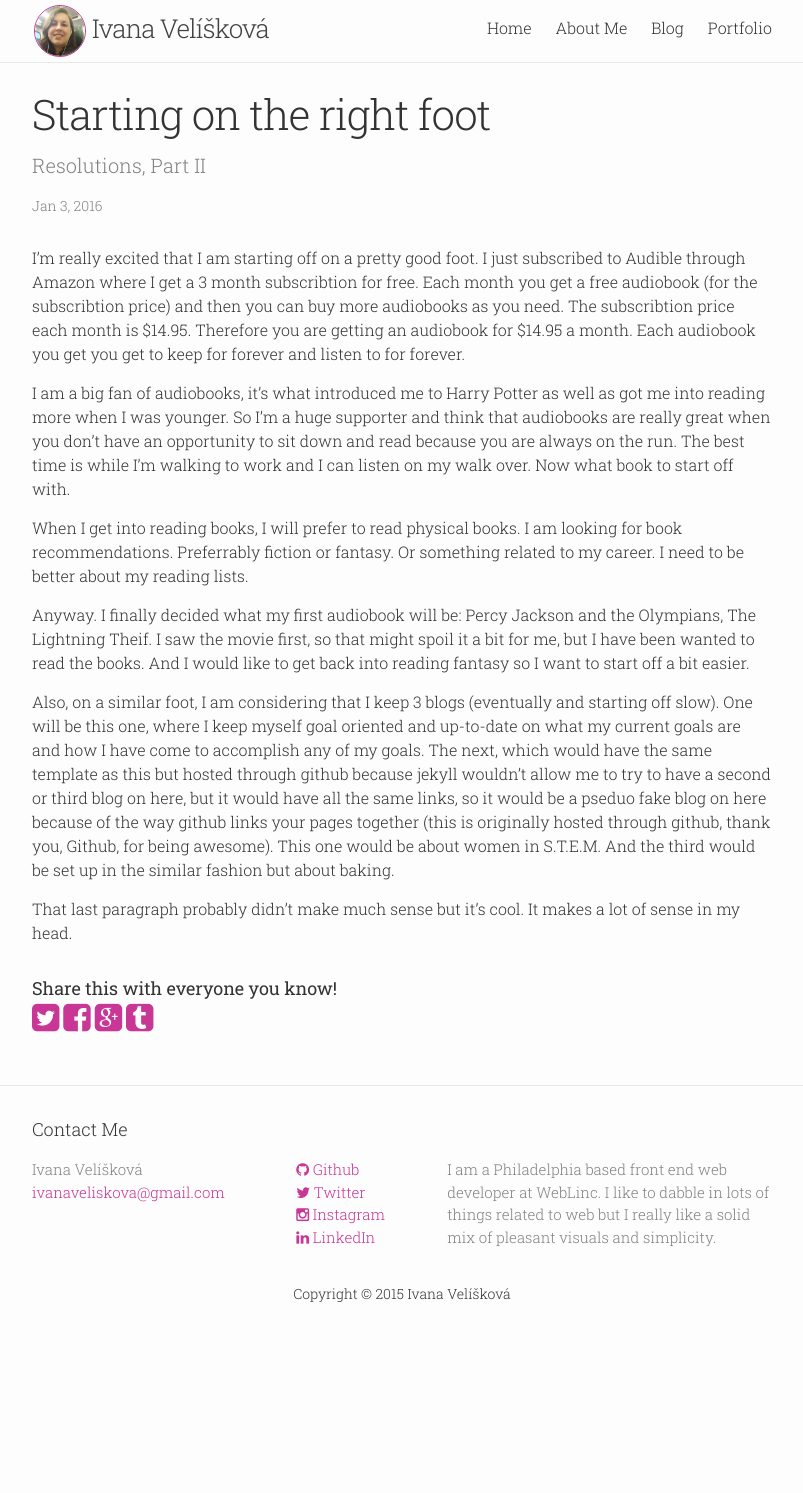
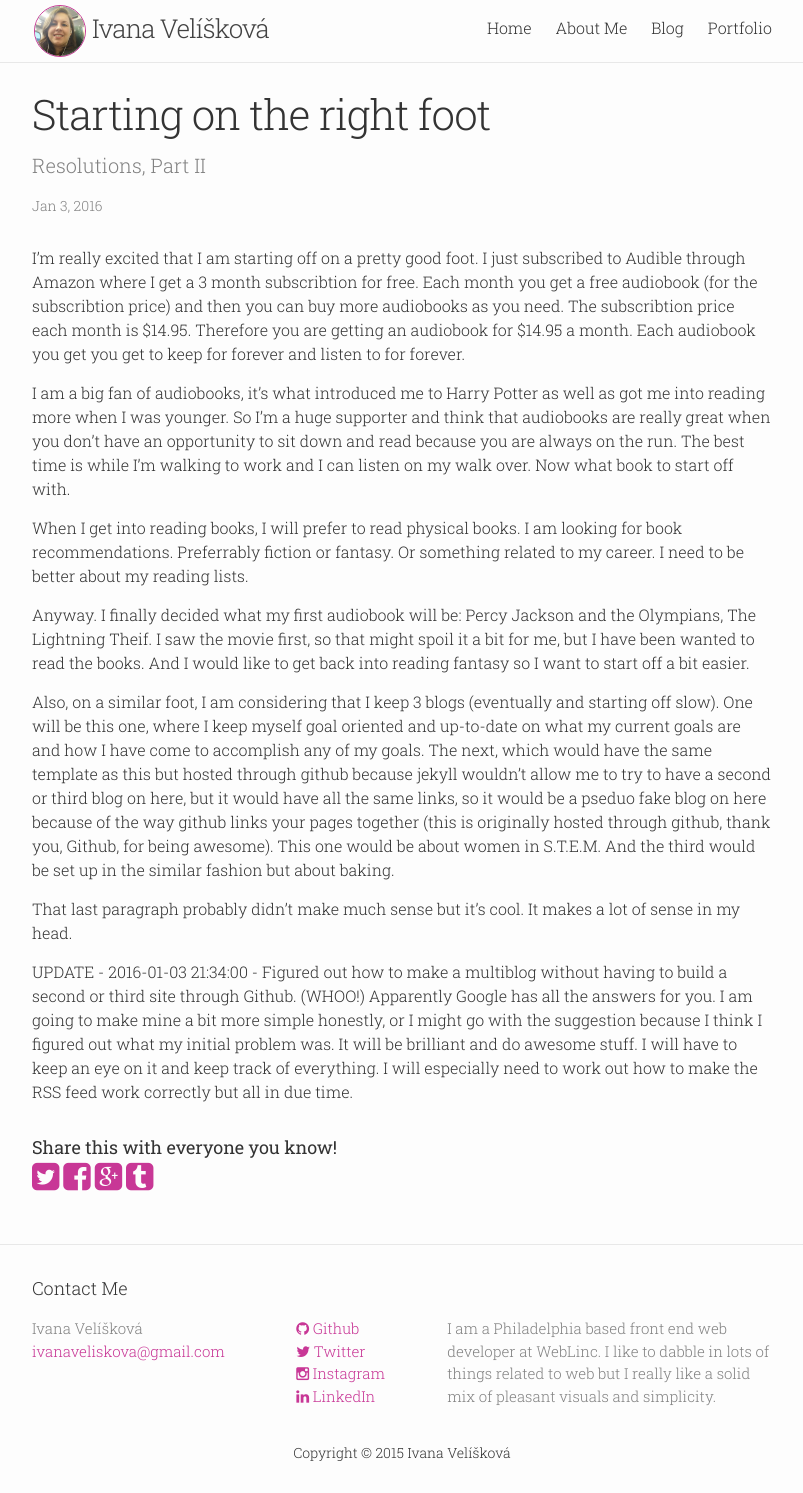
Before and after one commit to ivanaveliskova/Personal-Site, a Jekyll site: the page built from _posts/2016-01-03-getting-off-on-the-right-foot.markdown, in a window 1280 px wide. Shown: the whole page, without its empty margins (238-1041 px from the left). Built offline with Jekyll 4.4.1, drawn with Linux system fonts in a browser that asks for light colours; comment, search, counter and statistics services are not loaded; before the commit the page ends 1334 px from its top, so only the background shows below that.

Commit message:
Updates blog post

```diff
--- a/_posts/2016-01-03-getting-off-on-the-right-foot.markdown
+++ b/_posts/2016-01-03-getting-off-on-the-right-foot.markdown
@@ -19,3 +19,6 @@ Anyway. I finally decided what my first audiobook will be: Percy Jackson and the
 Also, on a similar foot, I am considering that I keep 3 blogs (eventually and starting off slow). One will be this one, where I keep myself goal oriented and up-to-date on what my current goals are and how I have come to accomplish any of my goals. The next, which would have the same template as this but hosted through github because jekyll wouldn't allow me to try to have a second or third blog on here, but it would have all the same links, so it would be a pseduo fake blog on here because of the way github links your pages together (this is originally hosted through github, thank you, Github, for being awesome). This one would be about women in S.T.E.M. And the third would be set up in the similar fashion but about baking.
 
 That last paragraph probably didn't make much sense but it's cool. It makes a lot of sense in my head.
+
+
+UPDATE - 2016-01-03 21:34:00 - Figured out how to make a multiblog without having to build a second or third site through Github. (WHOO!) Apparently Google has all the answers for you. I am going to make mine a bit more simple honestly, or I might go with the suggestion because I think I figured out what my initial problem was. It will be brilliant and do awesome stuff. I will have to keep an eye on it and keep track of everything. I will especially need to work out how to make the RSS feed work correctly but all in due time.
```
